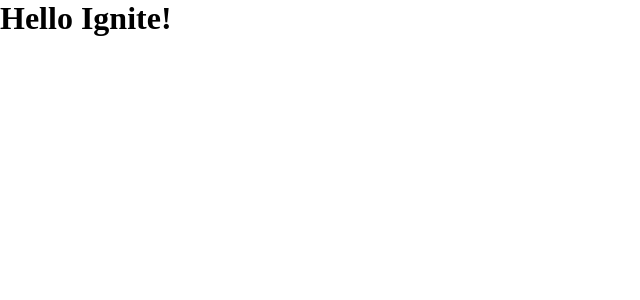
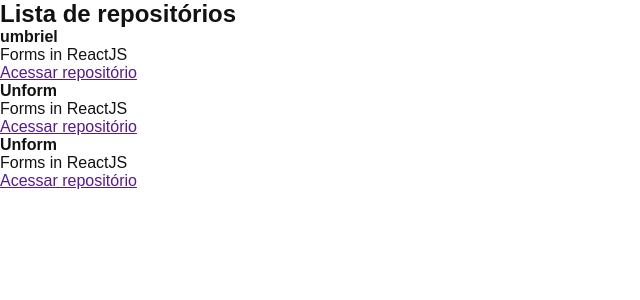
Before and after one commit to pedrojsx/github_explorer, a React app: page / in a window 1280 px wide. Shown: the top 300 px of the page, without its empty margins (0-640 px from the left). Built offline with nearby package versions, Linux system fonts and the light colour scheme.

Commit message:
Criando o primeiro componente

```diff
--- a/src/App.jsx
+++ b/src/App.jsx
@@ -1,5 +1,6 @@
+import { RepositoryList } from './components/repository-list'
 import './styles/global.scss'
 
 export function App() {
-  return <h1>Hello Ignite!</h1>
+  return <RepositoryList />
 }
--- /dev/null
+++ b/src/components/repository-list.jsx
@@ -0,0 +1,32 @@
+const repositoryName = 'umbriel'
+
+export function RepositoryList () {
+  return (
+    <section className='repository-list'>
+      <h1>Lista de repositórios</h1>
+
+      <ul>
+        <li>
+          <strong>{repositoryName}</strong>
+          <p>Forms in ReactJS</p>
+
+          <a href="">Acessar repositório</a>
+        </li>
+
+        <li>
+          <strong>Unform</strong>
+          <p>Forms in ReactJS</p>
+
+          <a href="">Acessar repositório</a>
+        </li>
+
+        <li>
+          <strong>Unform</strong>
+          <p>Forms in ReactJS</p>
+
+          <a href="">Acessar repositório</a>
+        </li>
+      </ul>
+    </section>
+  )
+}
--- a/src/styles/global.scss
+++ b/src/styles/global.scss
@@ -5,5 +5,6 @@
 }
 
 body {
-  font: Arial, Helvetica, sans-serif;
+  font: 16px Arial, Helvetica, sans-serif;
+  color: #121214
 }
```
